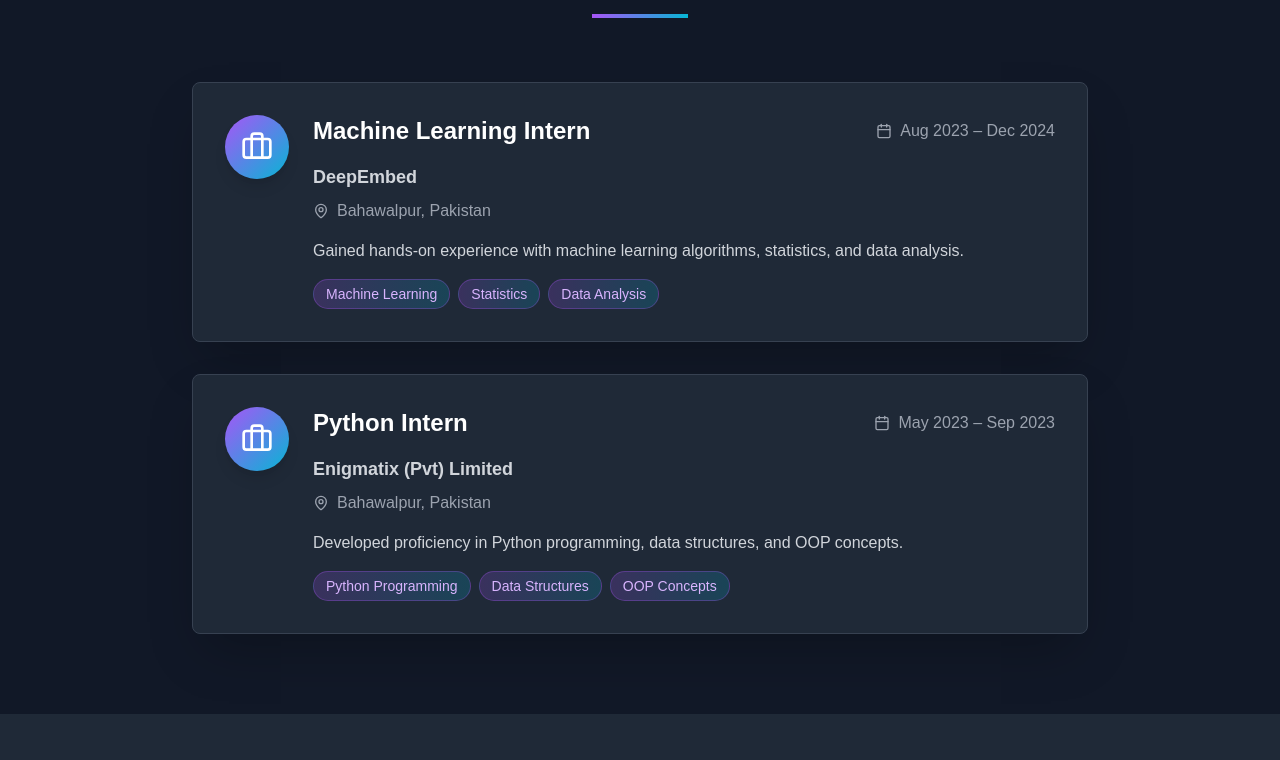
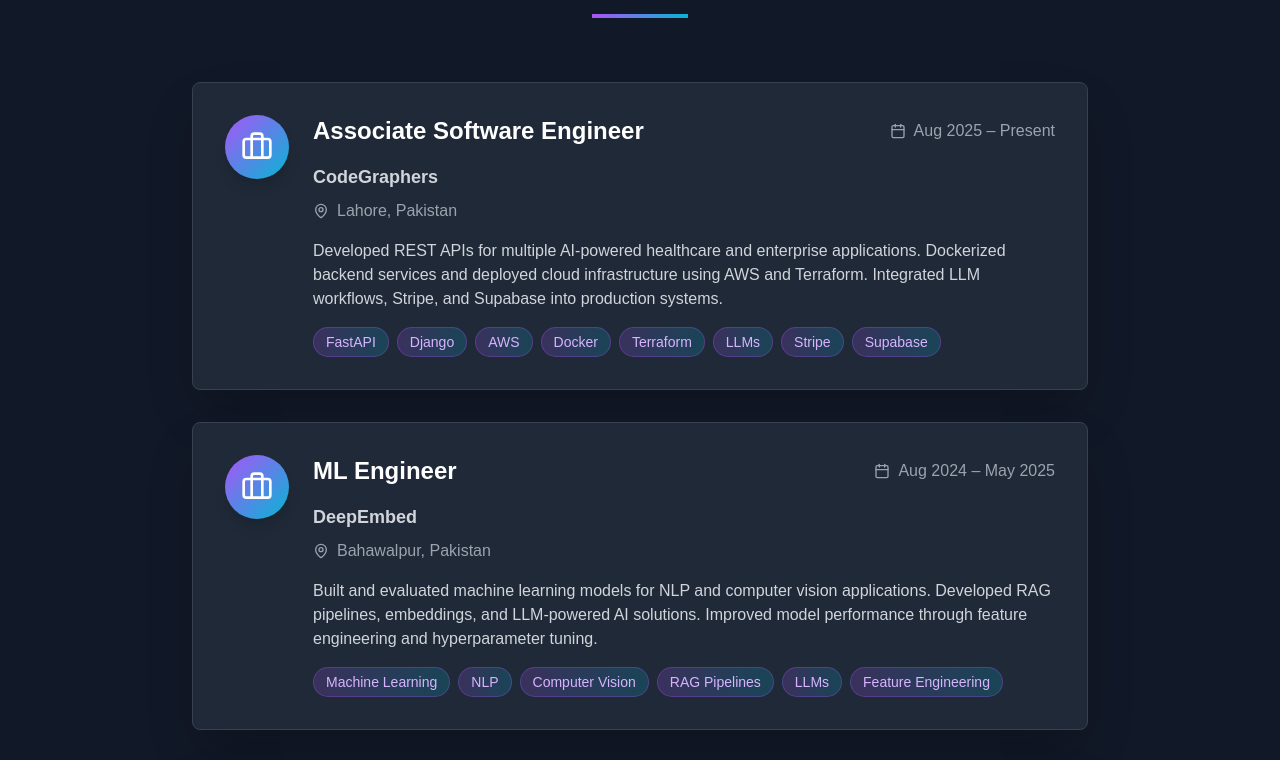
Before and after one commit to mrmudasir05/portfolio, a Next.js app: page / in a window 1280 px wide. Shown: the part 2208-2968 px from the top of the page. Built offline with nearby package versions, Linux system fonts and the light colour scheme.

Commit message:
Update experience.tsx

```diff
--- a/components/experience.tsx
+++ b/components/experience.tsx
@@ -3,20 +3,28 @@ import { Briefcase, Calendar, MapPin } from "lucide-react"
 export function Experience() {
   const experiences = [
     {
-      title: "Machine Learning Intern",
+      title: "Associate Software Engineer",
+      company: "CodeGraphers",
+      location: "Lahore, Pakistan",
+      duration: "Aug 2025 – Present",
+      description: "Developed REST APIs for multiple AI-powered healthcare and enterprise applications. Dockerized backend services and deployed cloud infrastructure using AWS and Terraform. Integrated LLM workflows, Stripe, and Supabase into production systems.",
+      skills: ["FastAPI", "Django", "AWS", "Docker", "Terraform", "LLMs", "Stripe", "Supabase"],
+    },
+    {
+      title: "ML Engineer",
       company: "DeepEmbed",
       location: "Bahawalpur, Pakistan",
-      duration: "Aug 2023 – Dec 2024",
-      description: "Gained hands-on experience with machine learning algorithms, statistics, and data analysis.",
-      skills: ["Machine Learning", "Statistics", "Data Analysis"],
+      duration: "Aug 2024 – May 2025",
+      description: "Built and evaluated machine learning models for NLP and computer vision applications. Developed RAG pipelines, embeddings, and LLM-powered AI solutions. Improved model performance through feature engineering and hyperparameter tuning.",
+      skills: ["Machine Learning", "NLP", "Computer Vision", "RAG Pipelines", "LLMs", "Feature Engineering"],
     },
     {
       title: "Python Intern",
       company: "Enigmatix (Pvt) Limited",
       location: "Bahawalpur, Pakistan",
       duration: "May 2023 – Sep 2023",
-      description: "Developed proficiency in Python programming, data structures, and OOP concepts.",
-      skills: ["Python Programming", "Data Structures", "OOP Concepts"],
+      description: "Developed Python automation scripts and backend utilities. Applied OOP principles to improve code maintainability.",
+      skills: ["Python", "Automation", "OOP", "Backend Development"],
     },
   ]
 
```
